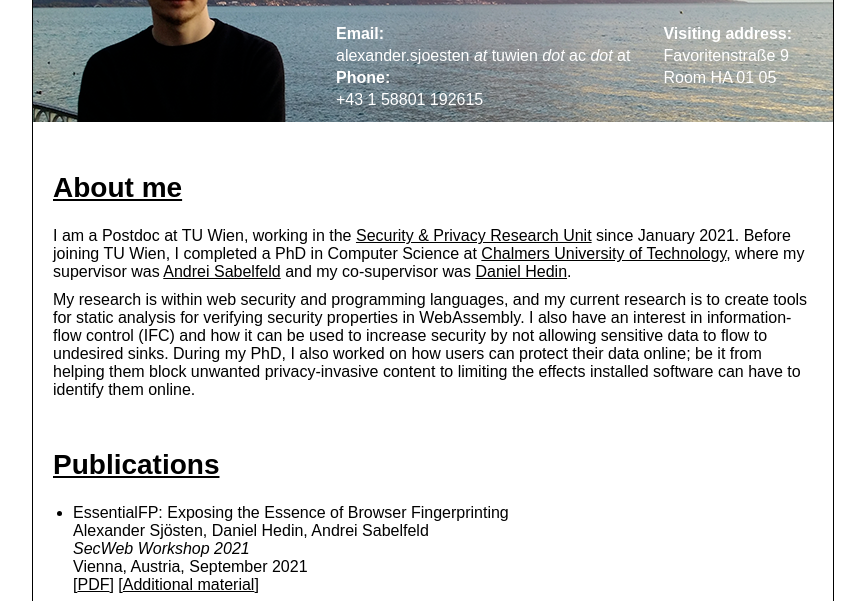
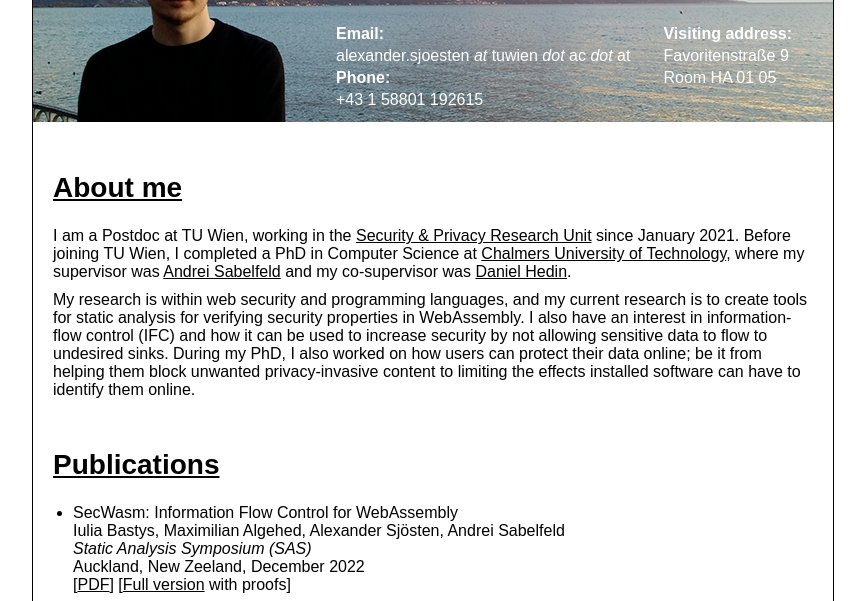
Before and after one commit to alexandersjosten/alexandersjosten.github.io, a plain HTML site: page index.html in a window 1280 px wide. Shown: the part 149-750 px from the top of the page, without its empty margins (207-1072 px from the left). Drawn offline with Linux system fonts and the light colour scheme.

Commit message:
added SAS paper

```diff
--- a/index.html
+++ b/index.html
@@ -51,6 +51,17 @@
 
       <h2>Publications</h2>
       <ul class="publications">
+        <li>
+          SecWasm: Information Flow Control for WebAssembly
+          <br>
+          Iulia Bastys, Maximilian Algehed, Alexander Sj&#xF6;sten, Andrei Sabelfeld
+          <br>
+          <i>Static Analysis Symposium (SAS)</i>
+          <br>
+          Auckland, New Zeeland, December 2022
+          <br>
+          [<a href="/papers/sas-22.pdf">PDF</a>] [<a href="/papers/sas-22-full.pdf">Full version</a> with proofs]
+        </li>
         <li>
           EssentialFP: Exposing the Essence of Browser Fingerprinting
           <br>
```
Also changed, not shown: 2 other files.
